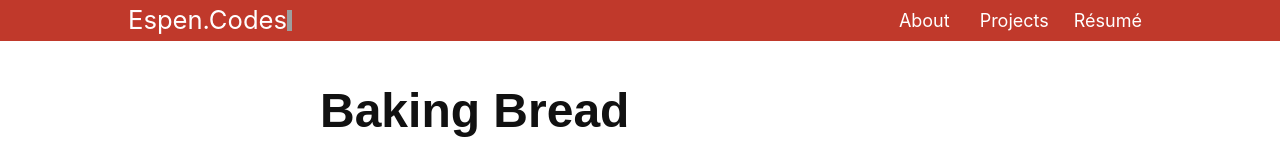
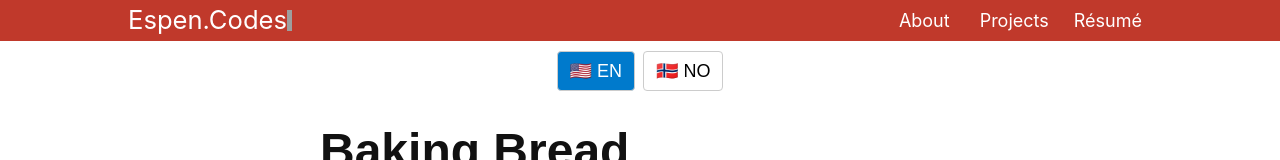
Before and after one commit to rexxars/espen-codes, a Next.js app: page /bread in a window 1280 px wide. Shown: the top 160 px of the page. Built offline with nearby package versions, Linux system fonts and the light colour scheme; no server answers; grey boxes are pictures that could not be loaded.

Commit message:
feat: add norwegian bread recipe

```diff
--- a/pages/bread.tsx
+++ b/pages/bread.tsx
@@ -1,5 +1,7 @@
 import * as React from 'react'
+import {useState, useEffect} from 'react'
 import Head from 'next/head'
+import {useRouter} from 'next/router'
 import type {Image} from '@sanity/types'
 import {Layout} from '../components/Layout'
 import styles from '../components/Article.module.css'
@@ -49,94 +51,200 @@ const sliceImage: Image = {
   },
 }
 
+const translations = {
+  en: {
+    title: 'Bread - Espen.Codes',
+    heading: 'Baking Bread',
+    intro:
+      "Bread is really nice. But the ones you find in the United States tend to be very loafy. I prefer ones that are denser, crispier, where the texture isn't just air and flour, but rather actual seeds and grains.",
+    figcaption1: 'A home baked loaf of bread. You should try it!',
+    paragraph1:
+      "I started baking this bread pictured above. It's not super fancy. There is no sourdough to keep alive. There is no kneading. There is really very little work involved.",
+    paragraph2:
+      "You might have to go shopping for a bunch of seeds for the first batch here, but once purchased you can make quite a lot of these. I'll calculate the price per bread at some point!",
+    statsHeading: 'Stats',
+    activeTime: 'Active time spent: ~15 minutes',
+    totalTime: 'Time from start to finish: ~3 hours',
+    ingredientsHeading: 'Ingredients',
+    servings: '(makes 1 smallish loaf)',
+    ingredients: [
+      '175g whole wheat flour',
+      '125g all purpose flour',
+      '20g oats',
+      '20g sunflower kernels',
+      '35g flax seed',
+      '25g pumpkin seeds',
+      '20g chia seeds',
+      '0.5 tbsp salt',
+      '1 tbsp honey (can be dropped)',
+      '1 packet of dry yeast (~7g)',
+      '333 ml water (approx body temperature)',
+      'Optional: some dry berries or whatever you might want for extra flavor',
+    ],
+    instructionsHeading: 'Instructions',
+    instructions: [
+      'Measure out and throw everything in a bowl.',
+      "Mix everything together. I like to use a silicone spatula for this. The dough shouldn't be dry, but it shouldn't be wet either.",
+      'Cover the bowl lightly and leave it for at least 1 hour.',
+      'Oil the sides and bottom of a loaf pan (I use <a href="https://www.amazon.com/gp/product/B07PJG9WZY/" rel="noopener noreferer">these silicone ones</a>, which are perfectly sized for this recipe).',
+      "Pour/scoop the dough into the oiled pan. It'll look like it's far from enough - but the yeast will do its thing, don't worry.",
+      'Leave for 1 hour, lightly wrapped.',
+      'Preheat the oven to 225°C / 437°F.',
+      'Put the pan into the oven and bake for 40 minutes.',
+      'Remove the bread, drop it out of the pan.',
+      'If you like a crisp crust, flip it upside down into the pan and bake for another ~10 minutes.',
+    ],
+    figcaption2:
+      'Two slices of home baked bread with brown goat cheese, sour cream and blueberry jam.',
+  },
+  no: {
+    title: 'Brød - Espen.Codes',
+    heading: 'Brødbaking',
+    intro:
+      'Brød er digg. Men de man finner i USA pleier å være veldig… luftige? Bare tomme kalorier? Jeg foretrekker brød som er mer kompakt, sprøere, hvor teksturen ikke bare er luft og mel, men faktisk frø og korn.',
+    figcaption1: 'Et hjemmebakt brød. Du bør prøve det!',
+    paragraph1:
+      'Da jeg flyttet hit begynte jeg å bake brødet som er avbildet over. Det er ikke super fancy. Det er ingen surdeig å holde i live. Ingen elting. Det er faktisk veldig lite arbeid involvert.',
+    paragraph2:
+      'Du må kanskje handle en masse frø den første gangen du baker det, men når du først har kjøpt det kan du lage ganske mange av disse. På et eller annet tidspunkt skal jeg regne ut hvor mye totalen blir!',
+    statsHeading: 'Statistikk',
+    activeTime: 'Aktiv tid brukt: ~15 minutter',
+    totalTime: 'Tid fra start til slutt: ~3 timer',
+    ingredientsHeading: 'Ingredienser',
+    servings: '(1 lite brød)',
+    ingredients: [
+      '175g sammalt hvetemel',
+      '125g siktet hvetemel',
+      '20g havregryn',
+      '20g solsikkekjerner',
+      '35g linfrø',
+      '25g gresskarkjerner',
+      '20g chiafrø',
+      '0.5 ss salt',
+      '1 ss honning (kan droppes)',
+      '1 pakke tørrgjær (~7g)',
+      '333 ml vann (omtrent kroppstemperatur)',
+      'Valgfritt: noen tørkede bær eller andre ting du måtte ønske for ekstra smak',
+    ],
+    instructionsHeading: 'Instruksjoner',
+    instructions: [
+      'Mål opp og kast alt i en bolle.',
+      'Bland alt sammen. Jeg liker å bruke en silikonslikepott til dette. Deigen skal ikke være tørr, men den skal heller ikke være våt.',
+      'Dekk bollen lett og la den stå i minst 1 time.',
+      'Olje sidene og bunnen av en brødform (jeg bruker silikon-former, som gjør det superenkelt å få brødet ut når det er ferdig).',
+      'Hell/dytt deigen over i den oljede formen. Det vil se ut som det er langt fra nok deig - men gjæren vil gjøre jobben sin.',
+      'La stå i 1 time, lett innpakket.',
+      'Forvarm ovnen til 225°C.',
+      'Sett formen i ovnen og stek i 40 minutter.',
+      'Ta ut brødet, slipp det ut av formen.',
+      'Hvis du liker sprø skorpe, vend det opp ned i formen og stek i ytterligere ~10 minutter.',
+    ],
+    figcaption2: 'To skiver hjemmebakt brød med ekte geitost, rømme og blåbærsyltetøy.',
+  },
+}
+
+const LanguageToggle = ({language, onLanguageChange}) => {
+  return (
+    <div style={{marginBottom: '2rem', textAlign: 'center'}}>
+      <button
+        onClick={() => onLanguageChange('en')}
+        style={{
+          background: language === 'en' ? '#007acc' : 'transparent',
+          color: language === 'en' ? '#fff' : '#000',
+          border: '1px solid #ccc',
+          borderRadius: '4px',
+          padding: '8px 12px',
+          margin: '0 4px',
+          cursor: 'pointer',
+          fontSize: '18px',
+        }}
+      >
+        🇺🇸 EN
+      </button>
+      <button
+        onClick={() => onLanguageChange('no')}
+        style={{
+          background: language === 'no' ? '#007acc' : 'transparent',
+          color: language === 'no' ? '#fff' : '#000',
+          border: '1px solid #ccc',
+          borderRadius: '4px',
+          padding: '8px 12px',
+          margin: '0 4px',
+          cursor: 'pointer',
+          fontSize: '18px',
+        }}
+      >
+        🇳🇴 NO
+      </button>
+    </div>
+  )
+}
+
 export default function BreadPage() {
+  const router = useRouter()
+  const [language, setLanguage] = useState('en')
+
+  useEffect(() => {
+    const langFromUrl = router.query.lang as string
+    if (langFromUrl && (langFromUrl === 'en' || langFromUrl === 'no')) {
+      setLanguage(langFromUrl)
+    }
+  }, [router.query.lang])
+
+  const handleLanguageChange = (newLang: string) => {
+    setLanguage(newLang)
+    router.push(`/bread?lang=${newLang}`, undefined, {shallow: true})
+  }
+
+  const t = translations[language]
+
   return (
     <Layout>
       <Head>
-        <title key="title">Bread - Espen.Codes</title>
+        <title key="title">{t.title}</title>
       </Head>
       <article className={styles.article}>
-        <h1>Baking Bread</h1>
+        <LanguageToggle language={language} onLanguageChange={handleLanguageChange} />
+
+        <h1>{t.heading}</h1>
 
         <section className={styles.intro}>
-          <p>
-            Bread is really nice. But the ones you find in the United States tend to be very loafy.
-            I prefer ones that are denser, crispier, where the texture isn't just air and flour, but
-            rather actual seeds and grains.
-          </p>
+          <p>{t.intro}</p>
         </section>
 
         <figure className={styles.figure}>
           <img src={`${urlForImage(image)}?fit=crop&h=700&w=1024&dpi=2`} className={styles.image} />
-          <figcaption>A home baked loaf of bread. You should try it!</figcaption>
+          <figcaption>{t.figcaption1}</figcaption>
         </figure>
 
-        <p>
-          I started baking this bread pictured above. It's not super fancy. There is no sourdough to
-          keep alive. There is no kneading. There is really very little work involved.
-        </p>
+        <p>{t.paragraph1}</p>
 
-        <p>
-          You might have to go shopping for a bunch of seeds for the first batch here, but once
-          purchased you can make quite a lot of these. I'll calculate the price per bread at some
-          point!
-        </p>
+        <p>{t.paragraph2}</p>
 
         <section className={styles.stats}>
-          <h2>Stats</h2>
+          <h2>{t.statsHeading}</h2>
           <ul className={styles.bullets}>
-            <li>Active time spent: ~15 minutes</li>
-            <li>Time from start to finish: ~3 hours</li>
+            <li>{t.activeTime}</li>
+            <li>{t.totalTime}</li>
           </ul>
         </section>
 
         <section className={styles.ingredients}>
-          <h2>Ingredients</h2>
-          <p>(makes 1 smallish loaf)</p>
+          <h2>{t.ingredientsHeading}</h2>
+          <p>{t.servings}</p>
           <ul>
-            <li>175g whole wheat flour</li>
-            <li>125g all purpose flour</li>
-            <li>20g oats</li>
-            <li>20g sunflower kernels</li>
-            <li>35g flax seed</li>
-            <li>25g pumpkin seeds</li>
-            <li>20g chia seeds</li>
-            <li>0.5 tbsp salt</li>
-            <li>1 tbsp honey (can be dropped)</li>
-            <li>1 packet of dry yeast (~7g)</li>
-            <li>333 ml water (approx body temperature)</li>
-            <li>Optional: some dry berries or whatever you might want for extra flavor</li>
+            {t.ingredients.map((ingredient, index) => (
+              <li key={index}>{ingredient}</li>
+            ))}
           </ul>
         </section>
 
         <section className={styles.instructions}>
-          <h2>Instructions</h2>
+          <h2>{t.instructionsHeading}</h2>
           <ol>
-            <li>Measure out and throw everything in a bowl.</li>
-            <li>
-              Mix everything together. I like to use a silicone spatula for this. The dough
-              shouldn't be dry, but it shouldn't be wet either.
-            </li>
-            <li>Cover the bowl lightly and leave it for at least 1 hour.</li>
-            <li>
-              Oil the sides and bottom of a loaf pan (I use{' '}
-              <a href="https://www.amazon.com/gp/product/B07PJG9WZY/" rel="noopener noreferer">
-                these silicone ones
-              </a>
-              , which are perfectly sized for this recipe).
-            </li>
-            <li>
-              Pour/scoop the dough into the oiled pan. It'll look like it's far from enough - but
-              the yeast will do its thing, don't worry.
-            </li>
-            <li>Leave for 1 hour, lightly wrapped.</li>
-            <li>Preheat the oven to 225°C / 437°F.</li>
-            <li>Put the pan into the oven and bake for 40 minutes.</li>
-            <li>Remove the bread, drop it out of the pan.</li>
-            <li>
-              If you like a crisp crust, flip it upside down into the pan and bake for another ~10
-              minutes.
-            </li>
+            {t.instructions.map((instruction, index) => (
+              <li key={index} dangerouslySetInnerHTML={{__html: instruction}} />
+            ))}
           </ol>
         </section>
 
@@ -145,9 +253,7 @@ export default function BreadPage() {
             src={`${urlForImage(sliceImage)}?fit=crop&h=700&w=1024&dpi=2&crop=focalpoint&fp-y=0.53`}
             className={styles.image}
           />
-          <figcaption>
-            Two slices of home baked bread with brown goat cheese, sour cream and blueberry jam.
-          </figcaption>
+          <figcaption>{t.figcaption2}</figcaption>
         </figure>
       </article>
     </Layout>
```
